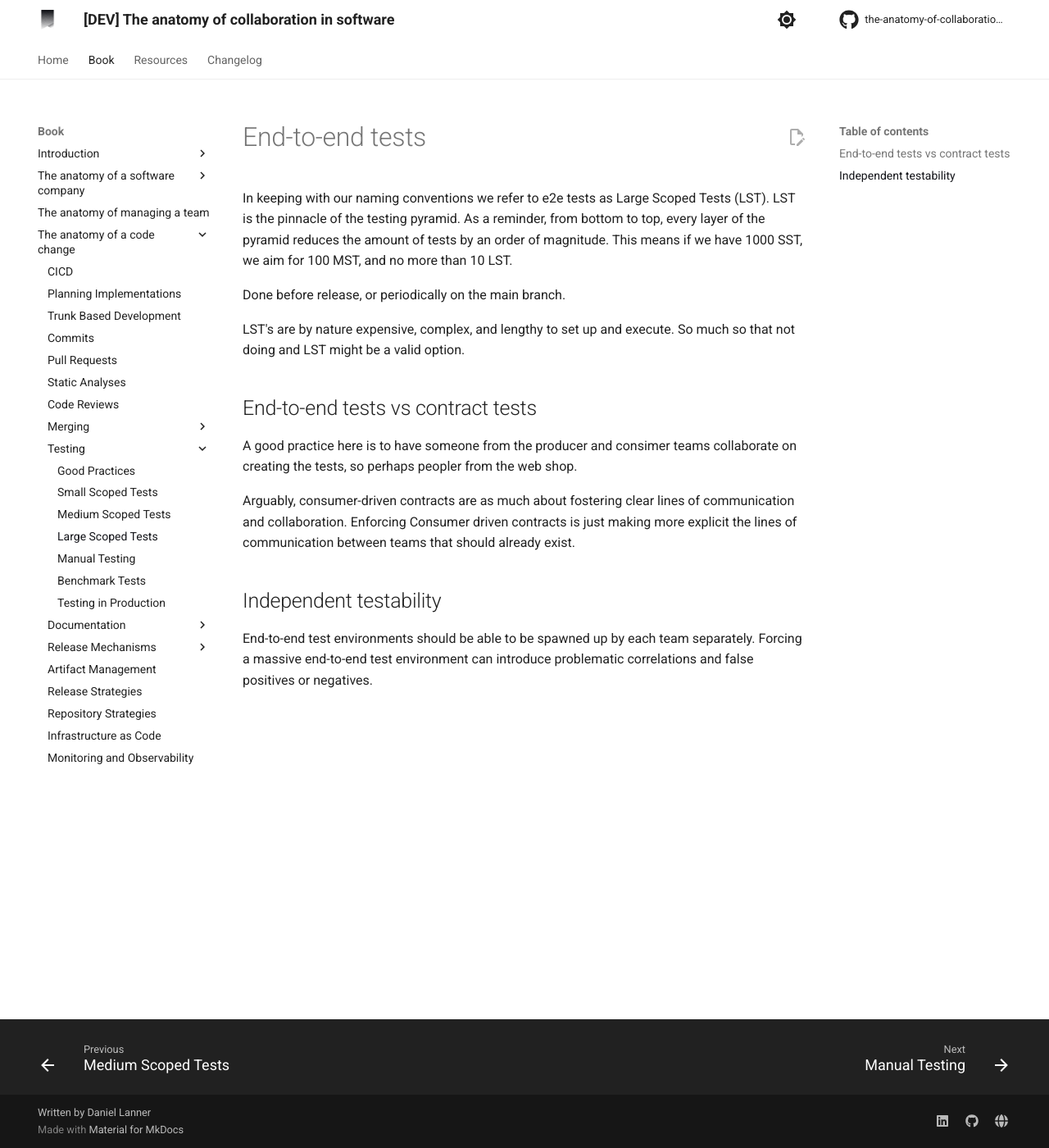
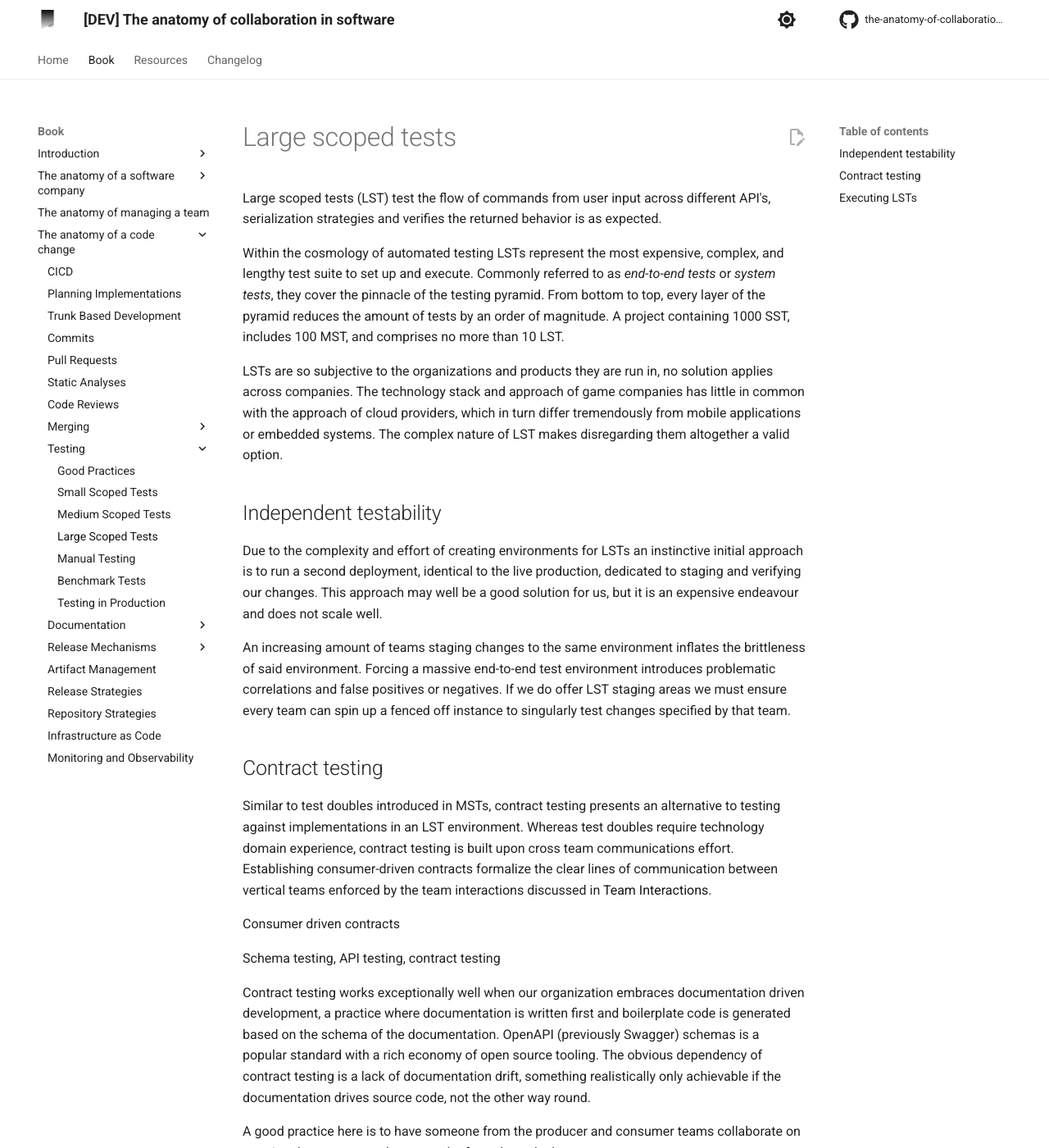
Before and after one commit to engineering-collaboration/book, an MkDocs documentation site: the page built from docs/book/anatomy-of-a-code-change/testing/large-scoped-tests.md, in a window 1280 px wide and 1400 px high. Shown: the whole window at 82% size. Built offline with MkDocs 1.6.1 and Material for MkDocs 9.7.7, drawn with Linux system fonts in a browser that asks for light colours; comment, search, counter and statistics services are not loaded; some of the changed text lies outside the part shown.

Commit message:
Edit independent testability of LST

```diff
--- a/docs/book/anatomy-of-a-code-change/testing/large-scoped-tests.md
+++ b/docs/book/anatomy-of-a-code-change/testing/large-scoped-tests.md
@@ -1,17 +1,29 @@
-# End-to-end tests
+# Large scoped tests
 
-In keeping with our naming conventions we refer to e2e tests as Large Scoped Tests (LST). LST is the pinnacle of the testing pyramid. As a reminder, from bottom to top, every layer of the pyramid reduces the amount of tests by an order of magnitude. This means if we have 1000 SST, we aim for 100 MST, and no more than 10 LST.
+Large scoped tests (LST) test the flow of commands from user input across different API's, serialization strategies and verifies the returned behavior is as expected.
 
-Done before release, or periodically on the main branch.
+Within the cosmology of automated testing LSTs represent the most expensive, complex, and lengthy test suite to set up and execute. Commonly referred to as *end-to-end tests* or *system tests*, they cover the pinnacle of the testing pyramid. From bottom to top, every layer of the pyramid reduces the amount of tests by an order of magnitude. A project containing 1000 SST, includes 100 MST, and comprises no more than 10 LST.
 
-LST's are by nature expensive, complex, and lengthy to set up and execute. So much so that not doing and LST might be a valid option.
-
-## End-to-end tests vs contract tests
-
-A good practice here is to have someone from the producer and consimer teams collaborate on creating the tests, so perhaps peopler from the web shop.
-
-Arguably, consumer-driven contracts are as much about fostering clear lines of communication and collaboration. Enforcing Consumer driven contracts is just making more explicit the lines of communication between teams that should already exist.
+LSTs are so subjective to the organizations and products they are run in, no solution applies across companies. The technology stack and approach of game companies has little in common with the approach of cloud providers, which in turn differ tremendously from mobile applications or embedded systems. The complex nature of LST makes disregarding them altogether a valid option.
 
 ## Independent testability
 
-End-to-end test environments should be able to be spawned up by each team separately. Forcing a massive end-to-end test environment can introduce problematic correlations and false positives or negatives.
+Due to the complexity and effort of creating environments for LSTs an instinctive initial approach is to run a second deployment, identical to the live production, dedicated to staging and verifying our changes. This approach may well be a good solution for us, but it is an expensive endeavour and does not scale well.
+
+An increasing amount of teams staging changes to the same environment inflates the brittleness of said environment. Forcing a massive end-to-end test environment introduces problematic correlations and false positives or negatives. If we do offer LST staging areas we must ensure every team can spin up a fenced off instance to singularly test changes specified by that team.
+
+## Contract testing
+
+Similar to test doubles introduced in MSTs, contract testing presents an alternative to testing against implementations in an LST environment. Whereas test doubles require technology domain experience, contract testing is built upon cross team communications effort. Establishing consumer-driven contracts formalize the clear lines of communication between vertical teams enforced by the team interactions discussed in [Team Interactions](../../anatomy-of-a-software-company/team-interactions.md).
+
+Consumer driven contracts
+
+Schema testing, API testing, contract testing
+
+Contract testing works exceptionally well when our organization embraces documentation driven development, a practice where documentation is written first and boilerplate code is generated based on the schema of the documentation. OpenAPI (previously Swagger) schemas is a popular standard with a rich economy of open source tooling. The obvious dependency of contract testing is a lack of documentation drift, something realistically only achievable if the documentation drives source code, not the other way round.
+
+A good practice here is to have someone from the producer and consumer teams collaborate on creating the tests, so perhaps peopler from the web shop.
+
+## Executing LSTs
+
+Done before release, or periodically on the main branch.
```
